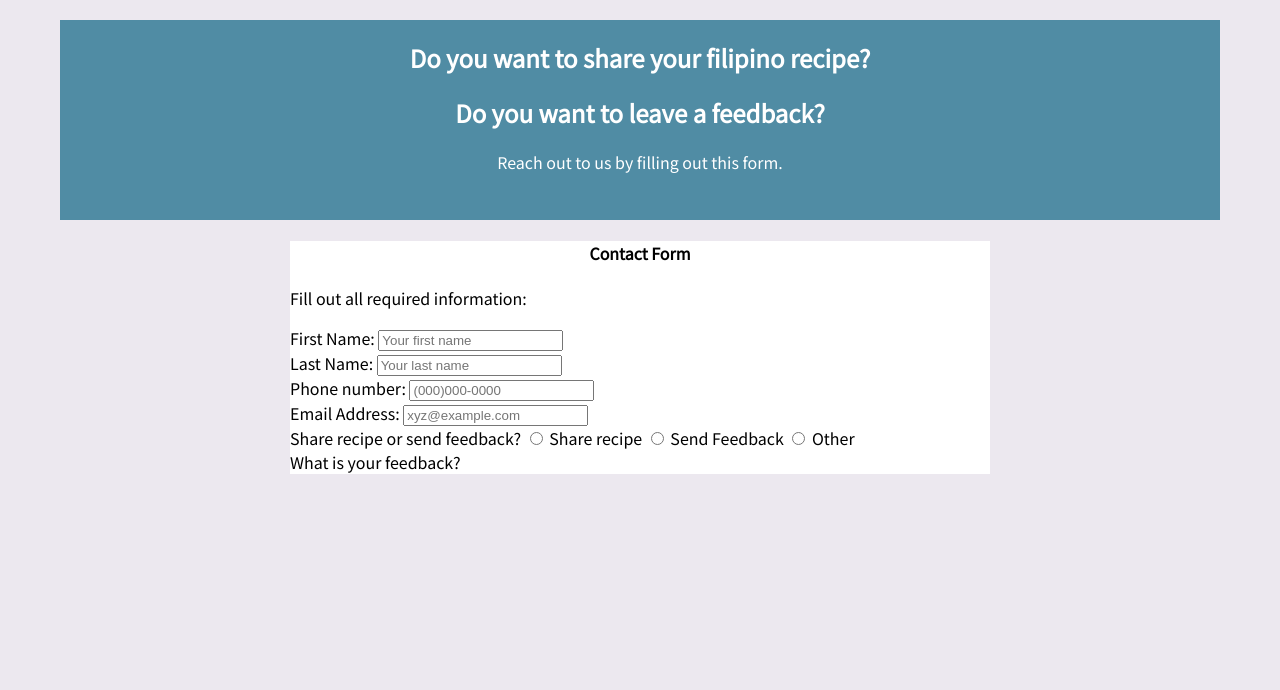
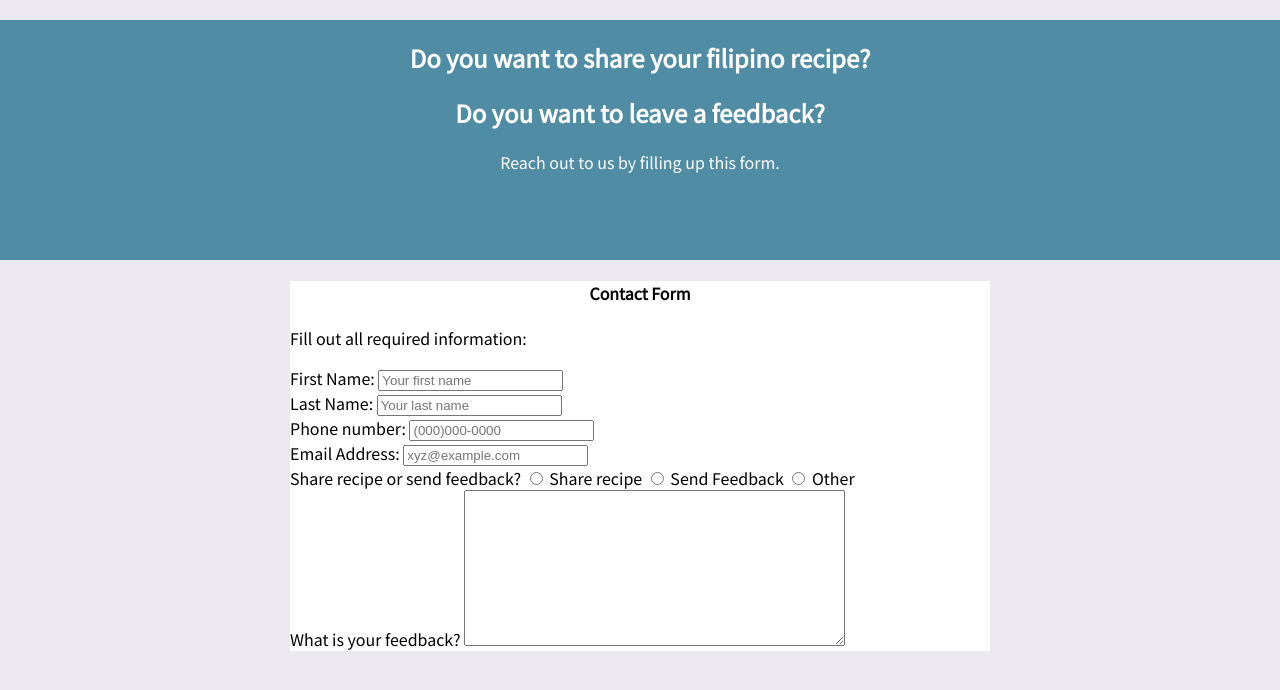
Before and after one commit to ChelleAmon/ChelleAmon1.github.io, a plain HTML site: page Contact.html in a window 1280 px wide. Drawn offline with Linux system fonts and the light colour scheme.

Commit message:
edited text area

```diff
--- a/CSSFolder/contact-style.css
+++ b/CSSFolder/contact-style.css
@@ -1,12 +1,12 @@
 html, body {
-    margin-top: 0;
+    /*margin-top: 0;
     margin-left: 30px;
-    margin-right: 30px;
+    margin-right: 30px;*/
     background-color: #ECE8EF;
     color: #fff;
     font-family: 'Itim', cursive;
- font-family: 'Noto Sans TC', sans-serif;
-
+    font-family: 'Noto Sans TC', sans-serif;
+    margin:0;
 }
 
 /*This is for the header */
@@ -16,7 +16,7 @@ html, body {
     background-color: #508ca4;
     background-size: cover;
     color:#fff;
-    height: 200px;
+    height: 240px;
     width: 100%;
     flex-direction:column;
     text-align: center;
@@ -39,3 +39,9 @@ main {
 h4 {
     text-align: center;
 }
+
+.multitext{
+    width: 375px;
+    height: 150px;
+    font-family:Arial, Helvetica, sans-serif;
+}
--- a/Contact.html
+++ b/Contact.html
@@ -14,7 +14,7 @@
     <header class="header1">
         <h2 id="firstheader">Do you want to share your filipino recipe?</h2>
         <h2>Do you want to leave a feedback?</h2>
-        <p>Reach out to us by filling out this form.</p>
+        <p>Reach out to us by filling up this form.</p>
     </header>
 
     <!--This is the main contact form-->
@@ -49,7 +49,7 @@
                 </div>
                 <div>
                     <label class="main-label" for="feedback">What is your feedback?</label>
-
+                    <textarea name="feedback" class="multitext"></textarea>
                 </div>
 
             </form>
```
